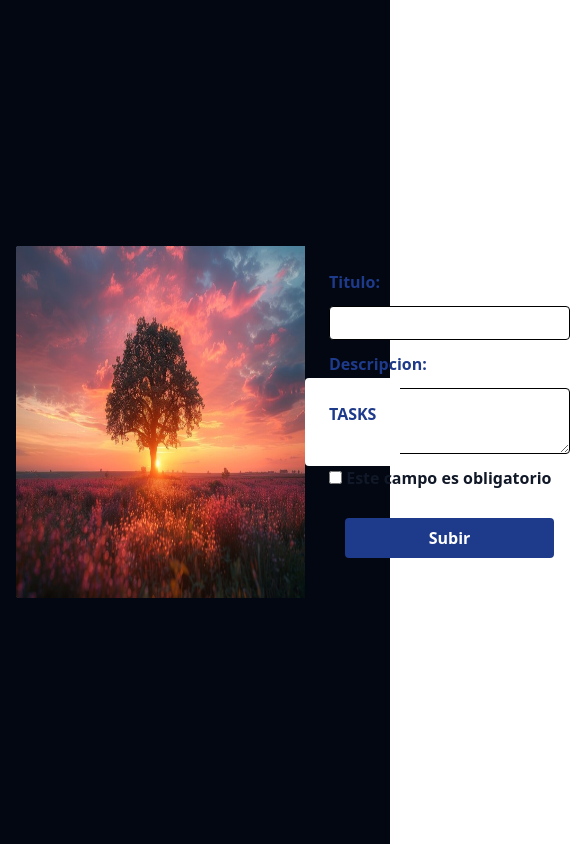
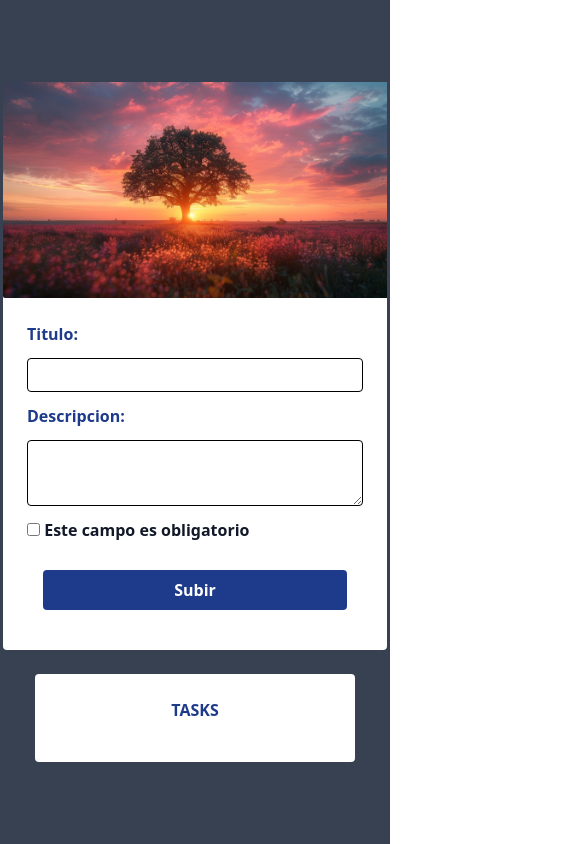
Before and after one commit to MarceloOrtegaDev/Frontend, a website built with Vite: page vite-project/index.html in a window 390 px wide. Shown: the whole page, 585 px wide, since content can reach past the window. Built offline with nearby package versions, Linux system fonts and the light colour scheme; files whose address does not match are found by name.

Commit message:
Se hizo responsive los componentes

```diff
--- a/vite-project/index.html
+++ b/vite-project/index.html
@@ -7,9 +7,9 @@
     <title>Vite App</title>
   </head>
   <body>
-    <div class="flex justify-evenly min-h-screen items-center bg-gray-950 p-4">
-      <div class=" min-h-94 rounded flex flex-row bg-white">
-        <img class="h-auto w-96 rounded-l-sm" src="src/img/paisa.jpg" alt="">
+    <div class="flex justify-center min-h-screen items-center bg-gray-700 p-3 sm:flex-col md:flex-col flex-col lg:flex-row sm:gap-16 gap-6 min-w-96">
+      <div class=" min-h-94 rounded flex flex-col bg-white sm:flex-col md:flex-col lg:flex-row">
+        <img class="h-auto max-w-96 rounded-l-sm" src="src/img/paisa.jpg" alt="">
         <form class="flex flex-col content-center p-6 gap-3 rounded-m" id="formulario">
           <label class="font-bold text-blue-900" for="title">Titulo:</label>
           <input class="rounded border border-solid p-1 border-black" type="text" id="input-title" name="title" required />
--- a/vite-project/src/render.js
+++ b/vite-project/src/render.js
@@ -20,7 +20,7 @@ export const renderTask = (task) => {
 
   $taskContainer.appendChild(taskTitle);
 
-  $taskDescription.classList.add("task-description", "font-semibold", "pb-1");
+  $taskDescription.classList.add("task-description", "font-semibold", "pb-1", "truncate");
   $taskDescription.textContent = task.description;
 
   if (task.isComplete) {
```
